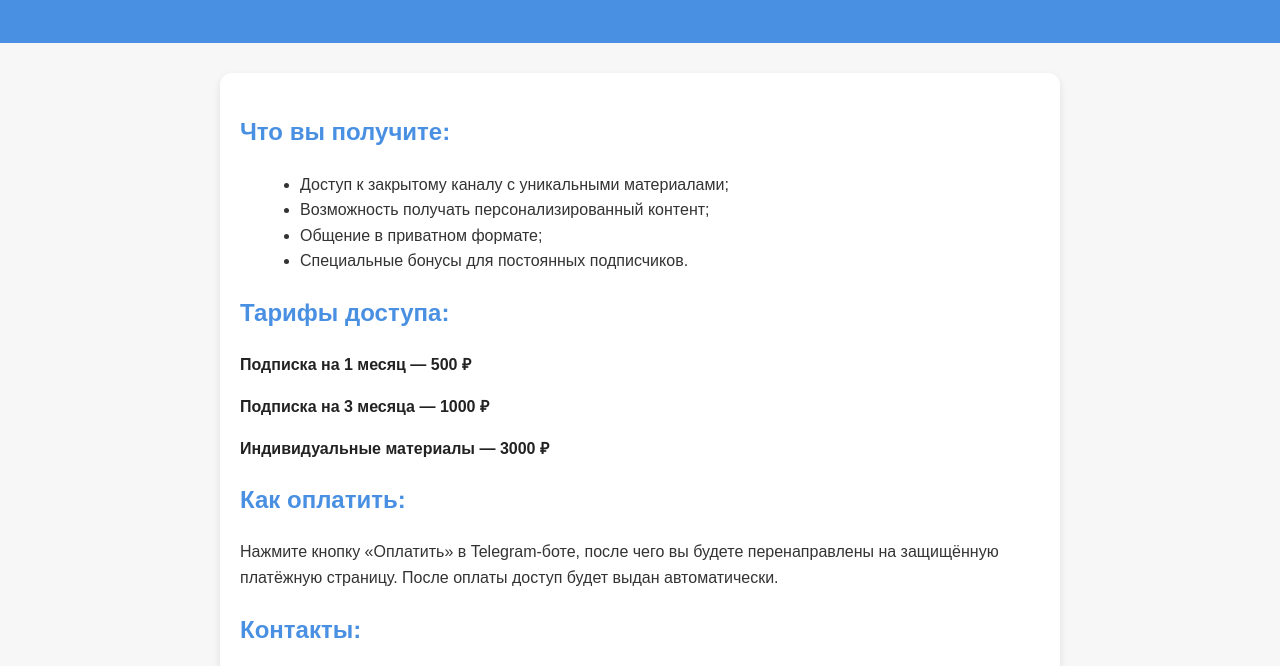
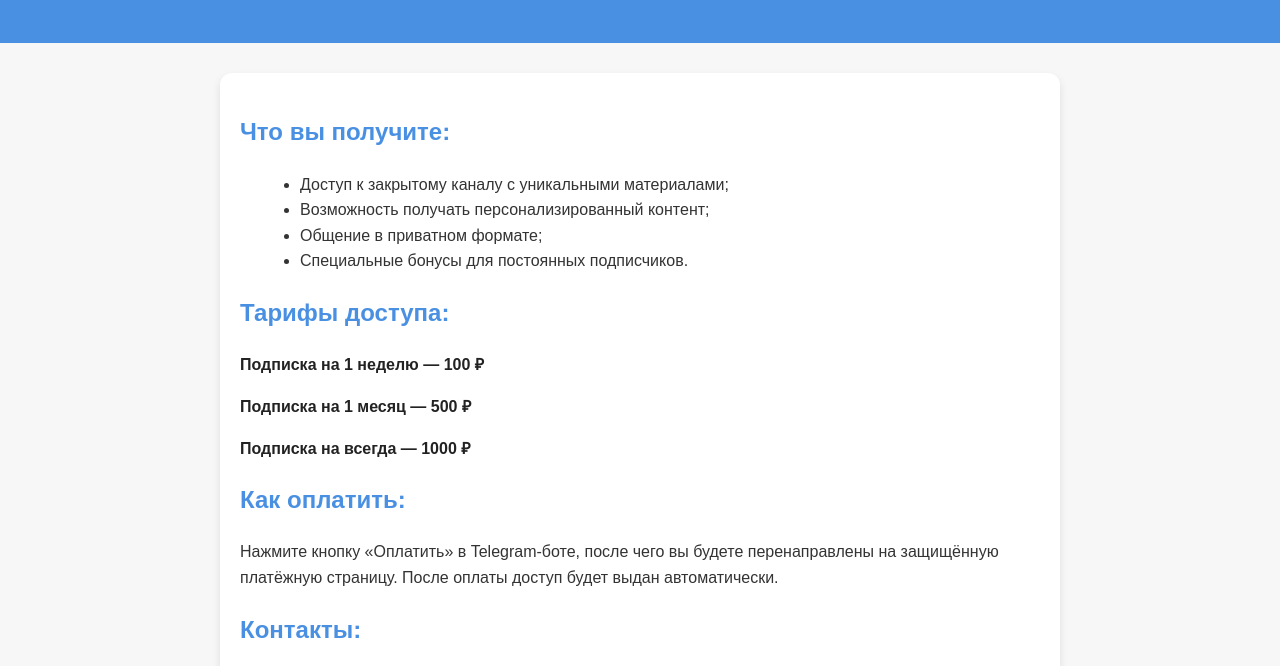
Before and after one commit to cheaken234-blip/Den, a plain HTML site: page index.html in a window 1280 px wide. Shown: the part 119-785 px from the top of the page. Drawn offline with Linux system fonts and the light colour scheme.

Commit message:
index.html

```diff
--- a/index.html
+++ b/index.html
@@ -1,6 +1,7 @@
 <!DOCTYPE html>
 <html lang="ru">
 <head>
+<meta name="enot" content="317801a5" />
   <meta charset="UTF-8">
   <meta name="viewport" content="width=device-width, initial-scale=1.0">
   <title>Авторский Telegram-проект</title>
@@ -67,9 +68,9 @@
     </ul>
 
     <h2>Тарифы доступа:</h2>
+    <p><span class="price">Подписка на 1 неделю — 100 ₽</span></p>
     <p><span class="price">Подписка на 1 месяц — 500 ₽</span></p>
-    <p><span class="price">Подписка на 3 месяца — 1000 ₽</span></p>
-    <p><span class="price">Индивидуальные материалы — 3000 ₽</span></p>
+    <p><span class="price">Подписка на всегда — 1000 ₽</span></p>
 
     <h2>Как оплатить:</h2>
     <p>Нажмите кнопку «Оплатить» в Telegram-боте, после чего вы будете перенаправлены на защищённую платёжную страницу. После оплаты доступ будет выдан автоматически.</p>
```
